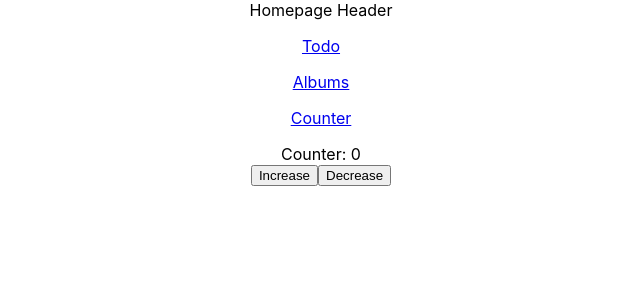
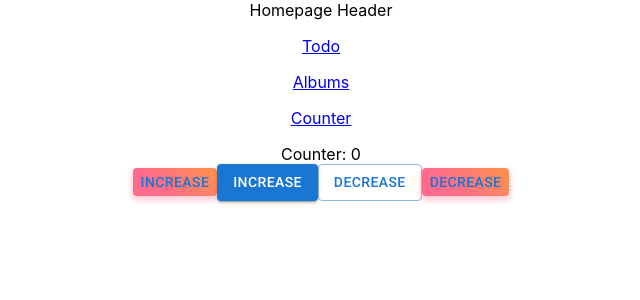
Before and after one commit to TQuyenNguyen/learn-reactjs, a React (Create React App) app: page /counter in a window 1280 px wide. Shown: the top 300 px of the page, without its empty margins (319-959 px from the left). Built offline with nearby package versions, Linux system fonts and the light colour scheme; no server answers.

Commit message:
style(counter-feature): update style for button

```diff
--- a/package.json
+++ b/package.json
@@ -9,6 +9,7 @@
     "@hookform/resolvers": "^3.6.0",
     "@mui/icons-material": "^5.15.19",
     "@mui/material": "^5.15.19",
+    "@mui/styles": "^5.15.19",
     "@reduxjs/toolkit": "^1.4.0",
     "@testing-library/jest-dom": "^5.17.0",
     "@testing-library/react": "^13.4.0",
--- a/src/features/Counter/Counter.jsx
+++ b/src/features/Counter/Counter.jsx
@@ -1,10 +1,26 @@
 import React from "react";
 import { useDispatch, useSelector } from "react-redux";
 import { decrease, increase } from "./counterSlice";
+import { Button } from "@mui/material";
+import { makeStyles } from "@mui/styles";
+
+const useStyles = makeStyles({
+  root: {
+    background: "linear-gradient(45deg, #FE6B8B 30%, #FF8E53 90%)",
+    border: 0,
+    borderRadius: 3,
+    boxShadow: "0 3px 5px 2px rgba(255, 105, 135, .3)",
+    color: "white",
+    height: 28,
+    padding: "0 30px",
+    margin: "0 30px",
+  },
+});
 
 CounterFeature.propTypes = {};
 
 function CounterFeature(props) {
+  const classes = useStyles();
   const dispatch = useDispatch();
   const count = useSelector((state) => state.count);
 
@@ -24,8 +40,18 @@ function CounterFeature(props) {
     <div>
       Counter: {count}
       <div>
-        <button onClick={handleIncreaseClick}>Increase</button>
-        <button onClick={handleDecreaseClick}>Decrease</button>
+        <Button className={classes.root} onClick={handleIncreaseClick}>
+          Increase
+        </Button>
+        <Button variant="contained" onClick={handleIncreaseClick}>
+          Increase
+        </Button>
+        <Button variant="outlined" onClick={handleDecreaseClick}>
+          Decrease
+        </Button>
+        <Button className={classes.root} onClick={handleDecreaseClick}>
+          Decrease
+        </Button>
       </div>
     </div>
   );
```
Also changed, not shown: 1 other file (tests, documents, lock files or other folders).
